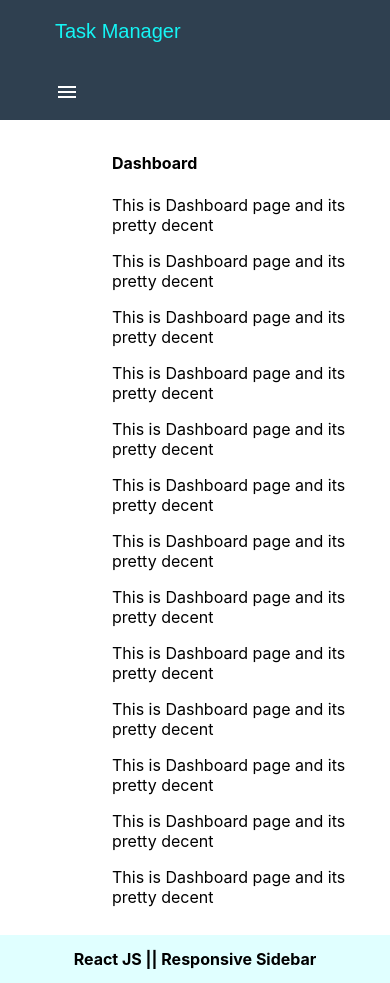
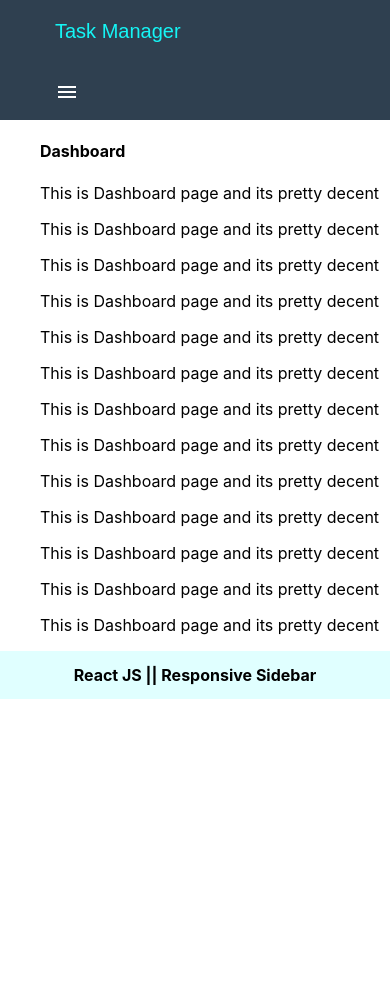
Before and after one commit to Varshaja31/Animated_sidebar_responsive, a React (Create React App) app: page / in a window 390 px wide. After the commit the page ends 844 px from the top, so only its background shows below. Built offline with nearby package versions, Linux system fonts and the light colour scheme.

Commit message:
changed homecode

```diff
--- a/src/stylesheet/home.css
+++ b/src/stylesheet/home.css
@@ -13,13 +13,11 @@
     /* background-color: palegreen; */
     flex-grow: 1;
     display: flex;
-    margin-left: 100px;
+    margin-left: 40px;
     /* flex-direction: row; */
   }
 
-  .content .innertext{
-    margin: 12px;
-  }
+
 
   .mad{
     /* background-color: rgba(0, 0, 0, 0.288); */
@@ -54,7 +52,10 @@
 
   @media only screen and (max-width: 540px) {
     .container {
-      margin: 0;
+      margin-bottom: 0;
+      margin-right: 0;
+      margin-left: 0px;
+      margin-top: 0;
     }
 
 
```
Also changed, not shown: src/stylesheet/sidebar.css (+0 -10 lines).
